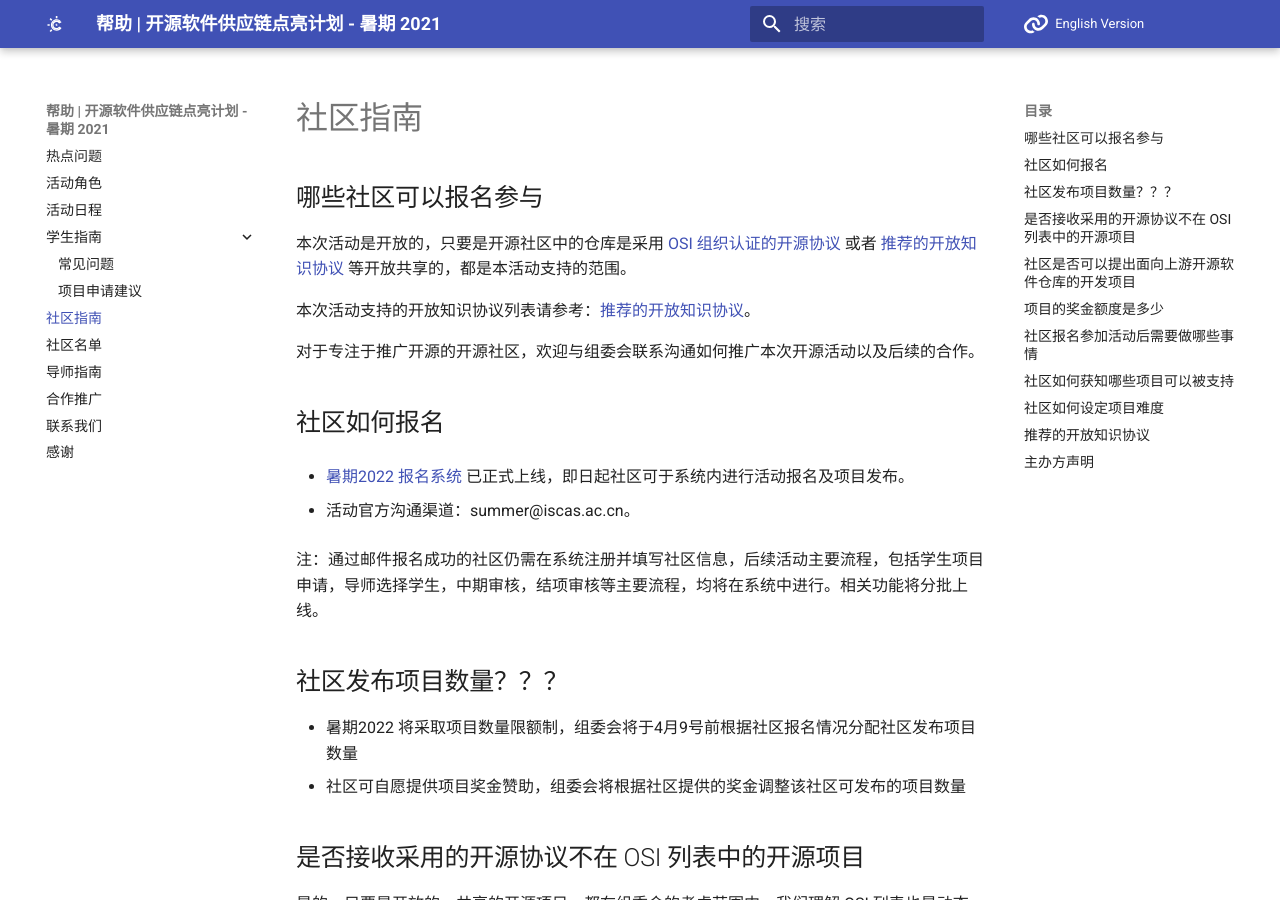
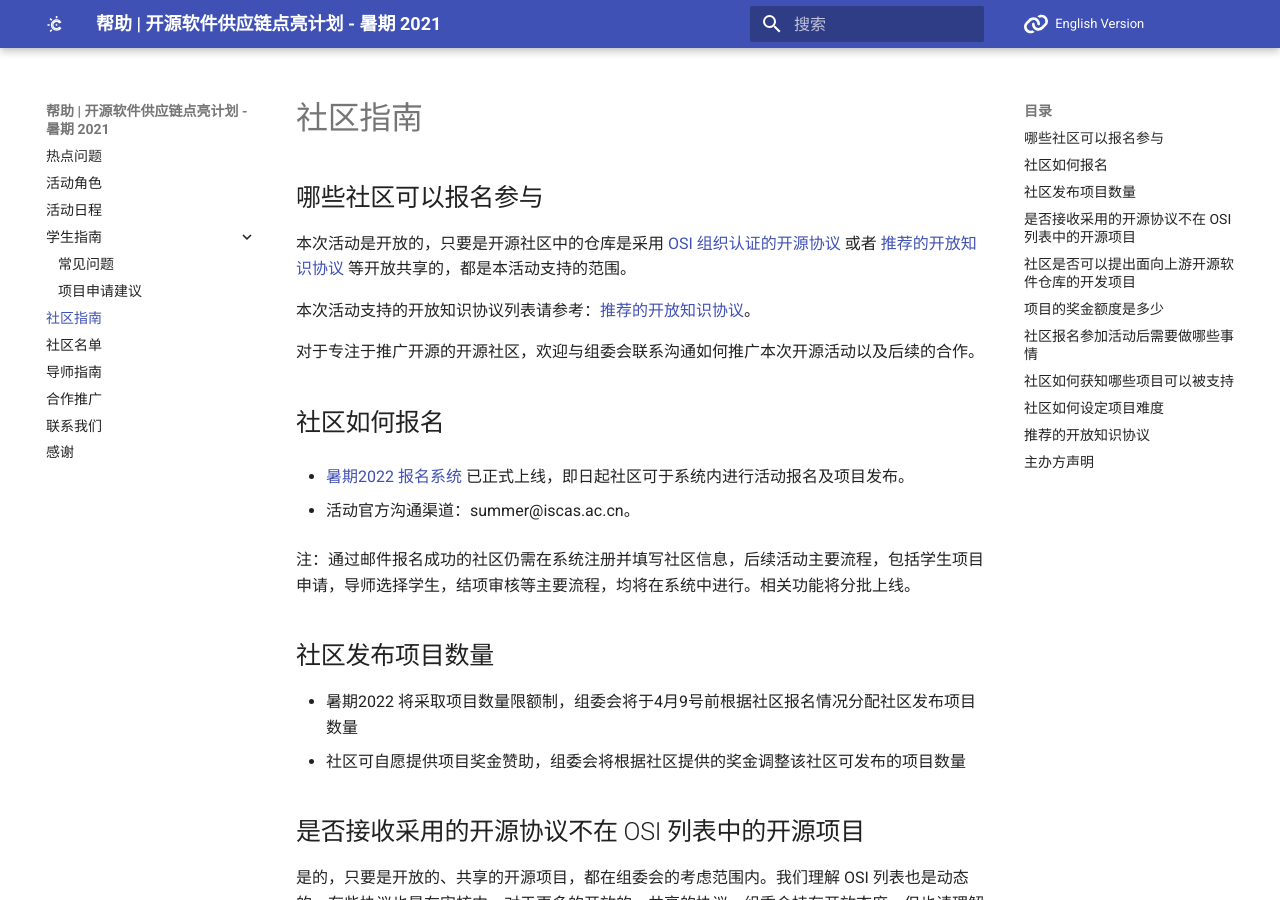
Before and after one commit to summer-ospp/help, an MkDocs documentation site: the page built from docs/community.md, in a window 1280 px wide and 900 px high. Built offline with MkDocs 1.6.1 and Material for MkDocs 9.7.7, drawn with Linux system fonts in a browser that asks for light colours; comment, search, counter and statistics services are not loaded.

Commit message:
Update community.md

```diff
--- a/docs/community.md
+++ b/docs/community.md
@@ -14,9 +14,9 @@
 
 - 活动官方沟通渠道：summer@iscas.ac.cn。
 
-  注：通过邮件报名成功的社区仍需在系统注册并填写社区信息，后续活动主要流程，包括学生项目申请，导师选择学生，中期审核，结项审核等主要流程，均将在系统中进行。相关功能将分批上线。
+  注：通过邮件报名成功的社区仍需在系统注册并填写社区信息，后续活动主要流程，包括学生项目申请，导师选择学生，结项审核等主要流程，均将在系统中进行。相关功能将分批上线。
 
-## 社区发布项目数量？？？
+## 社区发布项目数量
 
 - 暑期2022 将采取项目数量限额制，组委会将于4月9号前根据社区报名情况分配社区发布项目数量
 - 社区可自愿提供项目奖金赞助，组委会将根据社区提供的奖金调整该社区可发布的项目数量
```
